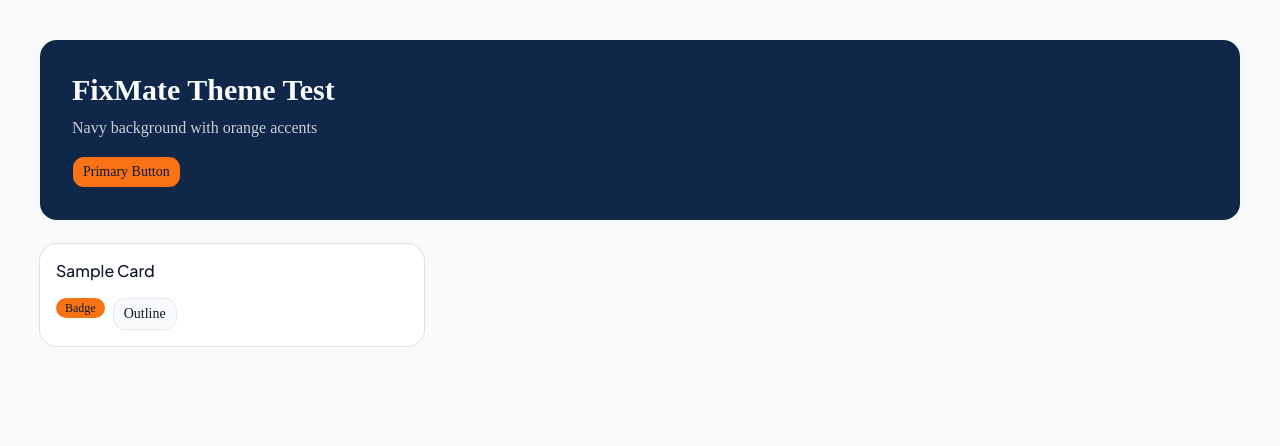
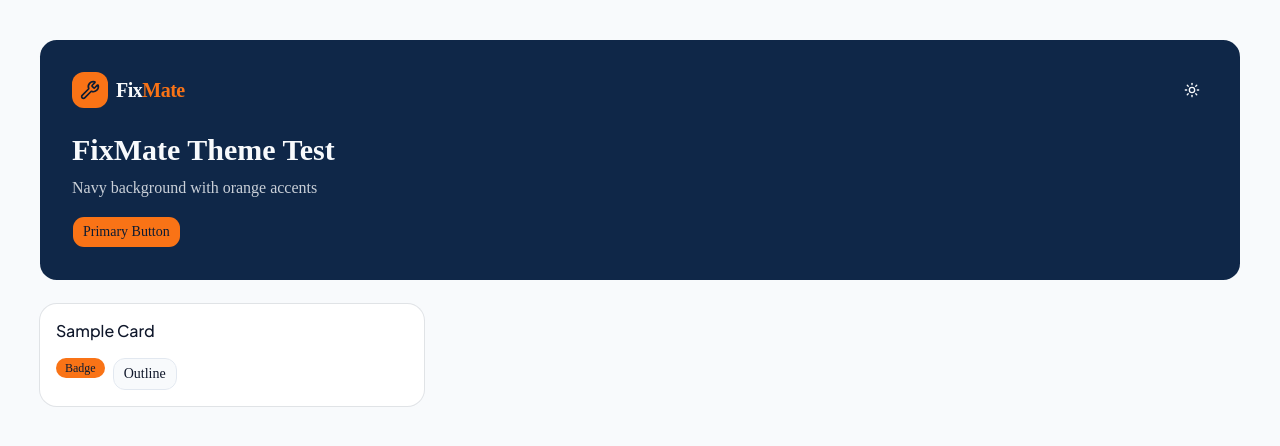
Before and after one commit to aahaabiib/fixmate-client, a Next.js app: page / in a window 1280 px wide. Shown: the top 446 px of the page. Built offline with nearby package versions, Linux system fonts and the light colour scheme.

Commit message:
add logo and theme toggle components

```diff
--- a/app/page.js
+++ b/app/page.js
@@ -1,3 +1,5 @@
+import Logo from "@/components/logo";
+import ThemeToggle from "@/components/theme-toggle";
 import { Button } from "@/components/ui/button";
 import { Card, CardContent, CardHeader, CardTitle } from "@/components/ui/card";
 import { Badge } from "@/components/ui/badge";
@@ -6,7 +8,11 @@ export default function Home() {
   return (
     <main className="min-h-screen p-10 space-y-6">
       <div className="bg-navy text-navy-foreground rounded-xl p-8">
-        <h1 className="text-3xl font-bold">FixMate Theme Test</h1>
+        <div className="flex items-center justify-between">
+          <Logo />
+          <ThemeToggle className="hover:bg-white/10 hover:text-white" />
+        </div>
+        <h1 className="mt-6 text-3xl font-bold">FixMate Theme Test</h1>
         <p className="mt-2 opacity-80">Navy background with orange accents</p>
         <Button className="mt-4">Primary Button</Button>
       </div>
--- /dev/null
+++ b/components/logo.jsx
@@ -0,0 +1,16 @@
+import Link from "next/link";
+import { Wrench } from "lucide-react";
+import { cn } from "@/lib/utils";
+
+export default function Logo({ className }) {
+  return (
+    <Link href="/" className={cn("flex items-center gap-2", className)}>
+      <span className="flex h-9 w-9 items-center justify-center rounded-lg bg-primary text-primary-foreground">
+        <Wrench className="h-5 w-5" />
+      </span>
+      <span className="text-xl font-extrabold tracking-tight">
+        Fix<span className="text-primary">Mate</span>
+      </span>
+    </Link>
+  );
+}
--- /dev/null
+++ b/components/theme-toggle.jsx
@@ -0,0 +1,22 @@
+"use client";
+
+import { useTheme } from "next-themes";
+import { Moon, Sun } from "lucide-react";
+import { Button } from "@/components/ui/button";
+
+export default function ThemeToggle({ className }) {
+  const { resolvedTheme, setTheme } = useTheme();
+
+  return (
+    <Button
+      variant="ghost"
+      size="icon"
+      className={className}
+      aria-label="Toggle theme"
+      onClick={() => setTheme(resolvedTheme === "dark" ? "light" : "dark")}
+    >
+      <Sun className="h-5 w-5 dark:hidden" />
+      <Moon className="hidden h-5 w-5 dark:block" />
+    </Button>
+  );
+}
```
